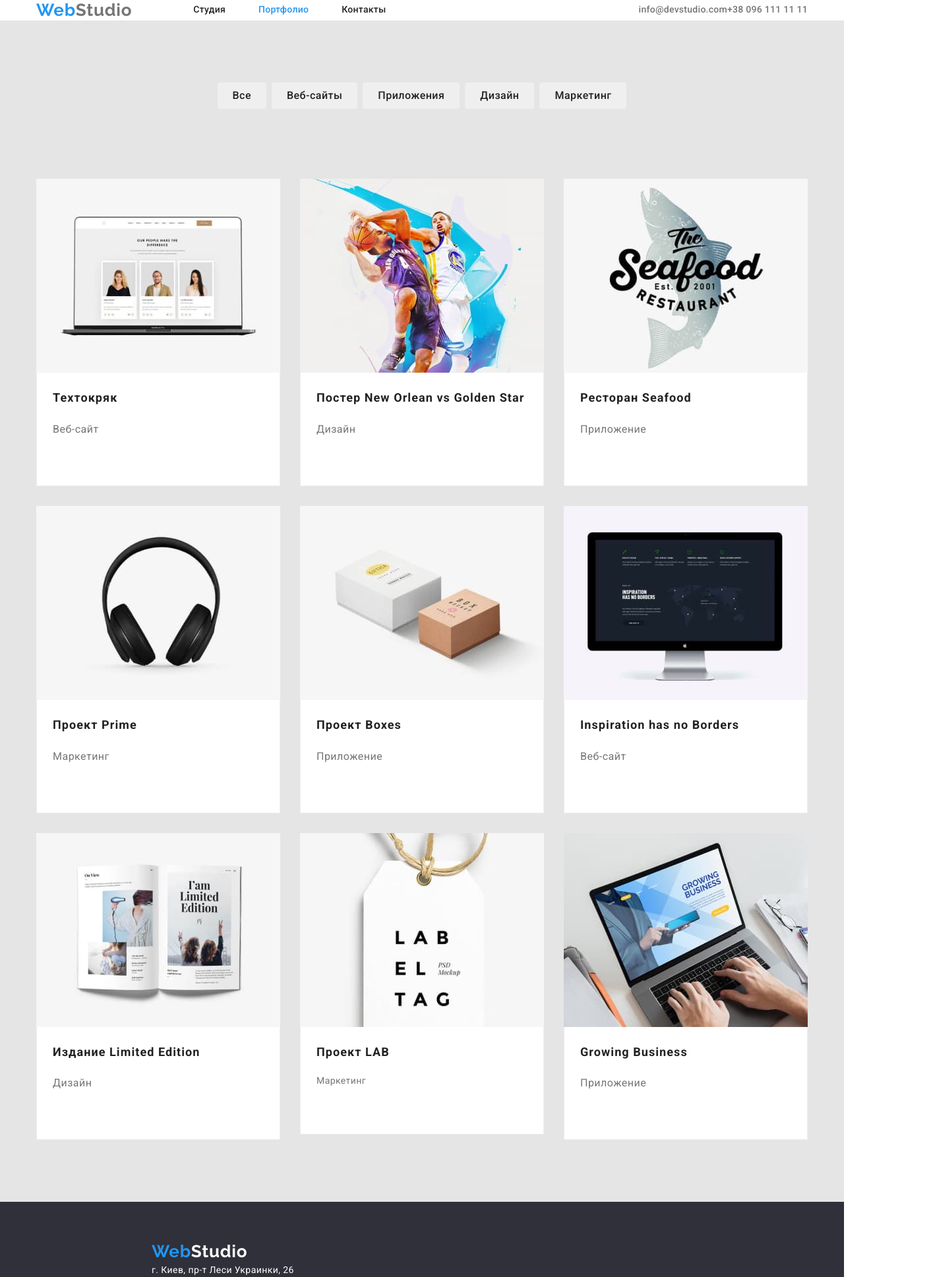
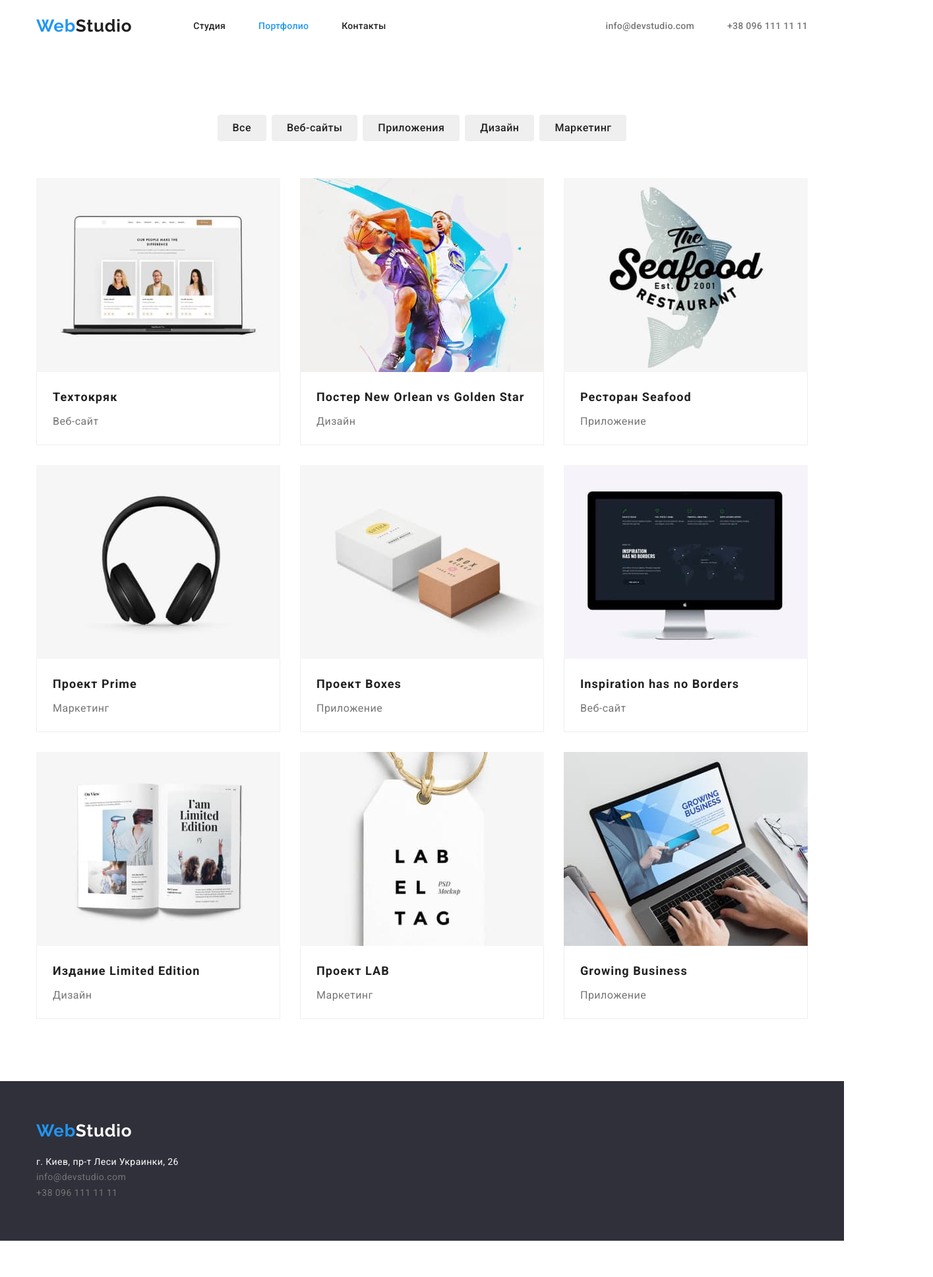
Before and after one commit to Bohdana2389/goit-markup-hw-03, a plain HTML site: page portfolio.html in a window 1280 px wide. Shown: the top 1936 px of the page at 66% size, 1415 px wide, since content can reach past the window. After the commit the page ends 1881 px from the top, so only its background shows below. Drawn offline with nearby package versions, Linux system fonts and the light colour scheme.

Commit message:
correction

```diff
--- a/css/style.css
+++ b/css/style.css
@@ -20,6 +20,8 @@ html {
 }
 
 .logo {
+  padding-top: 24px;
+  padding-bottom: 25px;
   margin-right: 93px;
   font-family: var(--logo-font);
   font-weight: bold;
@@ -32,6 +34,9 @@ html {
   color: var(--accent-color);
 }
 
+.studio{
+  color: var(--alt-text-color);
+}
 body {
   font-family: var(--main-font);
   font-size: 14px;
@@ -58,6 +63,7 @@ body {
 
 .header-borders {
   border-bottom: 1px solid #ececec;
+  border: 1px solid #ECECEC;
 }
 
 .head {
@@ -83,7 +89,7 @@ ul {
   font-family: var(--main-font);
   font-weight: normal;
   font-size: 14px;
-  line-height: 1.1;
+  line-height: 1.7;
   letter-spacing: 0.03em;
   color: var(--main-text-color);
 }
@@ -96,9 +102,16 @@ ul {
 }
 .menu {
   display: inline-flex;
+
 }
 .menu-item:not(:last-child) {
   margin-right: 50px;
+
+}
+
+.indent{
+  padding-top: 32px;
+  padding-bottom: 32px;
 }
 .nav {
   display: flex;
@@ -120,6 +133,7 @@ ul {
 .contacts-item:not(:first-child) {
   margin-left: 50px;
 }
+
 .btn {
   border: 1px solid var(--accent-color);
   border-radius: 4px;
@@ -169,6 +183,7 @@ ul {
 }
 
 .address {
+  margin-top: 20px;
   font-style: var(--main-font);
   color: var(--title-color);
   text-decoration: none;
@@ -209,7 +224,7 @@ ul {
 
 .visually {
   margin-top: 0;
-  margin-bottom: 50spx;
+  margin-bottom: 50px;
   font-family: var(--main-font);
   font-weight: bold;
   font-size: 36px;
@@ -226,6 +241,7 @@ ul {
 }
 
 .team {
+  padding-bottom: 10px;
   font-family: var(--main-font);
   font-weight: 500;
   font-size: 16px;
@@ -244,6 +260,10 @@ ul {
 }
 
 .page {
+  padding-left: 24px;
+  padding-top: 20px;
+  padding-right: 24px;
+  padding-bottom: 4px;
   font-family: var(--main-font);
   font-weight: bold;
   font-size: 18px;
@@ -253,6 +273,9 @@ ul {
 }
 
 .site {
+  padding-left: 24px;
+  padding-right: 24px;
+  padding-bottom: 20px;
   font-family: var(--main-font);
   font-weight: normal;
   font-size: 16px;
@@ -273,7 +296,7 @@ ul {
   font-style: normal;
   font-weight: normal;
   font-size: 14px;
-  line-height: 1.71x;
+  line-height: 1.71;
   letter-spacing: 0.03em;
   color: var (var(--title-color));
 }
@@ -286,17 +309,24 @@ ul {
   margin-right: auto;
 }
 
+.advantages{
+  padding-top: 94px;
+  background-color: var(--background-color);
+}
+
 .section {
   padding-top: 94px;
-  padding-bottom: 94px;
   background-color: var(--background-color);
 }
+
 .images {
   display: flex;
 }
+
 .images-item:not(:last-child) {
   margin-right: 30px;
 }
+
 .comand-item:not(:last-child) {
   margin-right: 30px;
 }
@@ -306,17 +336,20 @@ ul {
     0px 2px 1px rgba(0, 0, 0, 0.2);
   border-radius: 0px 0px 4px 4px;
 }
+
 .photo {
   padding-top: 30px;
   padding-bottom: 30px;
 }
 .dark-fone {
   padding-top: 60px;
-  padding-left: 215px;
-  padding-right: auto;
   padding-bottom: 60px;
   color: var(--title-color);
   background-color: var(--dark);
+}
+
+.cont-clr{
+  color: var(--main-text-color);
 }
 
 .row {
@@ -324,7 +357,7 @@ ul {
   justify-content: center;
 }
 .color {
-  background-color: var(--background-color);
+  background-color: var(--title-colors);
 }
 .row-button:not(:last-child) {
   margin-right: 8px;
@@ -332,7 +365,7 @@ ul {
 
 .roster {
   padding-top: 94px;
-  padding-bottom: 50px;
+
 }
 .work {
   padding-top: 56px;
@@ -350,22 +383,39 @@ ul {
   margin-right: 30px;
   margin-bottom: 30px;
 }
-
+.dark-logo{
+  display: block;
+  padding-bottom: 0;
+  padding-top: 0;
+  margin-bottom: 20px;
+}
 .description {
-  padding: 20px 24px 54px 24px;
   background: #ffffff;
   border-bottom: 1px solid #eeeeee;
   border-left: 1px solid #eeeeee;
   border-right: 1px solid #eeeeee;
 }
+
 h1 {
   margin-top: 0;
 }
+
 p {
   margin-top: 0;
+  margin-bottom: 0;
 }
+
+h3 {
+  margin-top: 0;
+  margin-bottom: 0;
+}
+
 img {
   display: block;
   max-width: 100%;
   height: auto;
 }
+
+h2 {
+  margin-top: 0;
+  margin-bottom: 0;
--- a/portfolio.html
+++ b/portfolio.html
@@ -19,16 +19,16 @@
     <header class="page-header header-border">
         <div class="container">
         <nav class="nav">
-            <a class="link logo" href="./index.html"><span class="web">Web</span>Studio</a>
+            <a class="link logo" href="./index.html"><span class="web">Web</span><span class="studio">Studio</span></a>
             <ul class="menu head">
-                <li class="menu-item"><a class="link" href="./index.html">Студия</a></li>
-                <li class="menu-item"><a a href=""class="link current">Портфолио</a></li>
-                <li class="menu-item"><a class="link" href="">Контакты</a></li>
+                <li class="menu-item indent"><a class="link" href="./index.html">Студия</a></li>
+                <li class="menu-item indent"><a href=""class="link current">Портфолио</a></li>
+                <li class="menu-item indent"><a class="link" href="">Контакты</a></li>
             </ul>
         </nav>
         <ul class="contacts">
-            <li class="contact-item"><a class="link" href="mailto:info@devstudio.com">info@devstudio.com</a></li>
-            <li class="contact-item"><a class="link" href="tel:+380961111111">+38 096 111 11 11</a></li>
+            <li class="contacts-item indent"><a class="link" href="mailto:info@devstudio.com">info@devstudio.com</a></li>
+            <li class="contacts-item indent"><a class="link" href="tel:+380961111111">+38 096 111 11 11</a></li>
         </ul>
     </div>
     </header>
@@ -45,48 +45,48 @@
         <section class="work">
             <ul class="workers">
                 <li class="work-item"><img src="./images/1.jpg" width="370" height="294" alt="Веб-сайт">
-                   <div class="description"> <h1 class="page">Техтокряк</h1>
+                   <div class="description"> <h2 class="page">Техтокряк</h2>
                     <p class="site">Веб-сайт</p></div>
                 <li class="work-item"><img src="./images/2.jpg" width="370" height="294"
                         alt="Постер New Orlean vs Golden Star">
-                        <div class="description"> <h1 class="page">Постер New Orlean vs Golden Star</h1>
+                        <div class="description"> <h2 class="page">Постер New Orlean vs Golden Star</h2>
                     <p class="site">Дизайн</p>
                 <li class="work-item"><img src="./images/3.jpg" width="370" height="294" alt="Ресторан Seafood">
-                    <div class="description"> <h1 class="page">Ресторан Seafood</h1>
+                    <div class="description"> <h2 class="page">Ресторан Seafood</h2>
                     <p class="site">Приложение</p></div>
 
                 <li class="work-item"><img src="./images/4.jpg" width="370" height="294" alt="Проект Prime">
-                    <div class="description"> <h1 class="page">Проект Prime</h1>
+                    <div class="description"> <h2 class="page">Проект Prime</h2>
                     <p class="site">Маркетинг</p></div>
 
                 <li class="work-item"><img src="./images/5.jpg" width="370" height="294" alt="Проект Boxes">
-                    <div class="description"> <h1 class="page">Проект Boxes</h1>
+                    <div class="description"> <h2 class="page">Проект Boxes</h2>
                     <p class="site">Приложение </p></div>
                 <li class="work-item"><img src="./images/6.jpg" width="370" height="294"
                         alt="Inspiration has no Borders">
-                        <div class="description"> <h1 class="page">Inspiration has no Borders</h1>
+                        <div class="description"> <h2 class="page">Inspiration has no Borders</h2>
                     <p class="site">Веб-сайт</p></div>
                 <li class="work-item"><img src="./images/7.jpg" width="370" height="294"
                         alt="Издание Limited Edition">
-                        <div class="description">  <h1 class="page">Издание Limited Edition</h1>
+                        <div class="description">  <h2 class="page">Издание Limited Edition</h2>
                     <p class="site">Дизайн</p></div>
                 <li class="work-item"><img src="./images/8.jpg" width="370" height="294" alt="Проект LAB">
-                    <div class="description"> <h1 class="page">Проект LAB</h1>
-                    <p>Маркетинг</p></div>
+                    <div class="description"> <h2 class="page">Проект LAB</h2>
+                    <p class="site">Маркетинг</p></div>
                 <li class="work-item"><img src="./images/9.jpg" width="370" height="294" alt="Growing Business">
-                    <div class="description"> <h1 class="page">Growing Business</h1>
+                    <div class="description"> <h2 class="page">Growing Business</h2>
                     <p class="site">Приложение</p></div>
             </ul>
         </section>
     </main>
     <footer class="dark-fone">
         <div class="container">
-        <a class="link logo" href="./index.html"><span class="web">Web</span>Studio</a>
+        <a class="link logo dark-logo" href="./index.html"><span class="web">Web</span>Studio</a>
         <address>
             <ul class="dark-list">
                 <li><a class="address" href="#"> г. Киев, пр-т Леси Украинки, 26</a> </li>
-                <li><a class="link" href="mailto:info@devstudio.com">info@devstudio.com</a></li>
-                <li><a class="link" href="tel:+380961111111">+38 096 111 11 11</a></li>
+                <li><a class="link cont-clr" href="mailto:info@devstudio.com">info@devstudio.com</a></li>
+                <li><a class="link cont-clr" href="tel:+380961111111">+38 096 111 11 11</a></li>
             </ul>
         </address>
     </div>
```
Also changed, not shown: index.html (+11 -11 lines).
